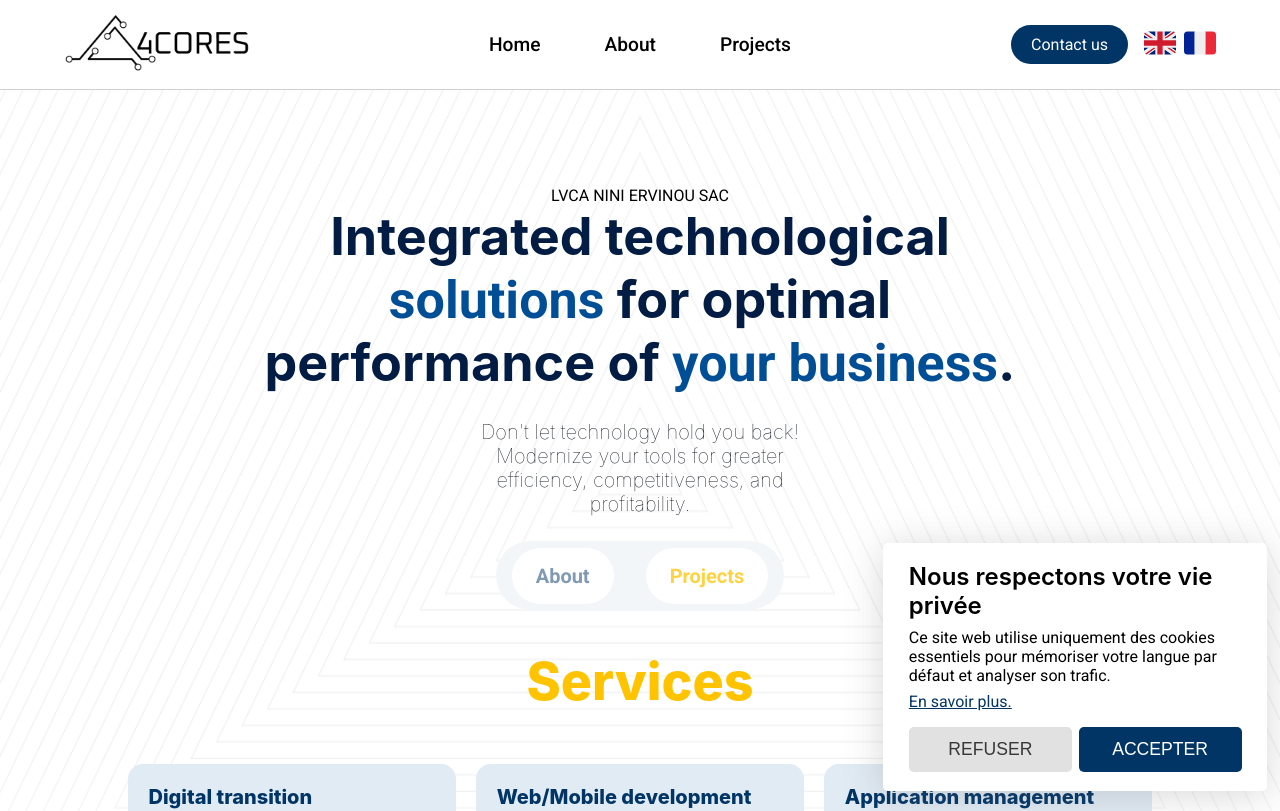
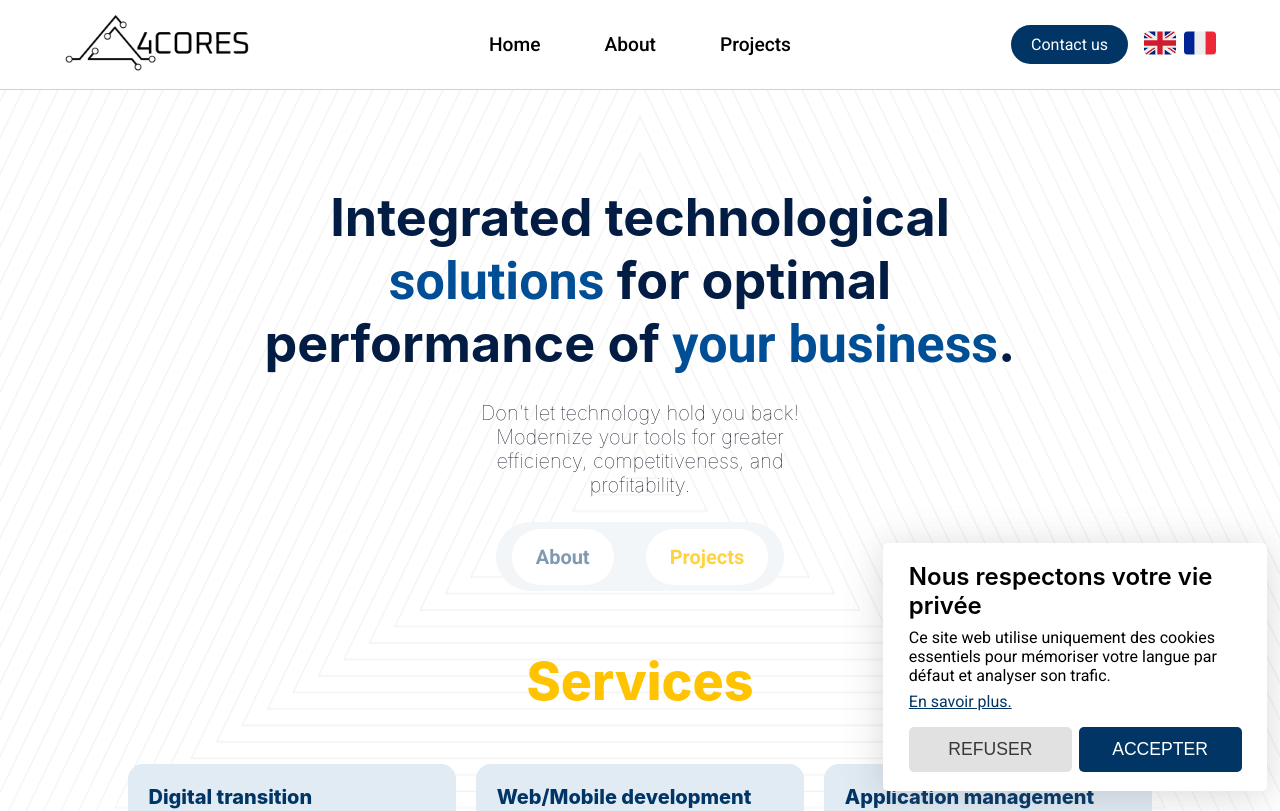
Before and after one commit to ALPHA-1503/4cores, a React (Vite) app: page /Home in a window 1280 px wide. Shown: the top 811 px of the page. Built offline with nearby package versions, Linux system fonts and the light colour scheme.

Commit message:
Updating scss

```diff
--- a/src/pages/Home/Home.jsx
+++ b/src/pages/Home/Home.jsx
@@ -51,7 +51,6 @@ export default function Home(){
     return(
         <>
         <section className="home-top">
-            LVCA NINI ERVINOU SAC
             <h1 dangerouslySetInnerHTML={{__html: (t('homepage.title'))}} />
             <h2 dangerouslySetInnerHTML={{__html: (t('homepage.subtitle'))}} />
             <article className="buttons">
```
